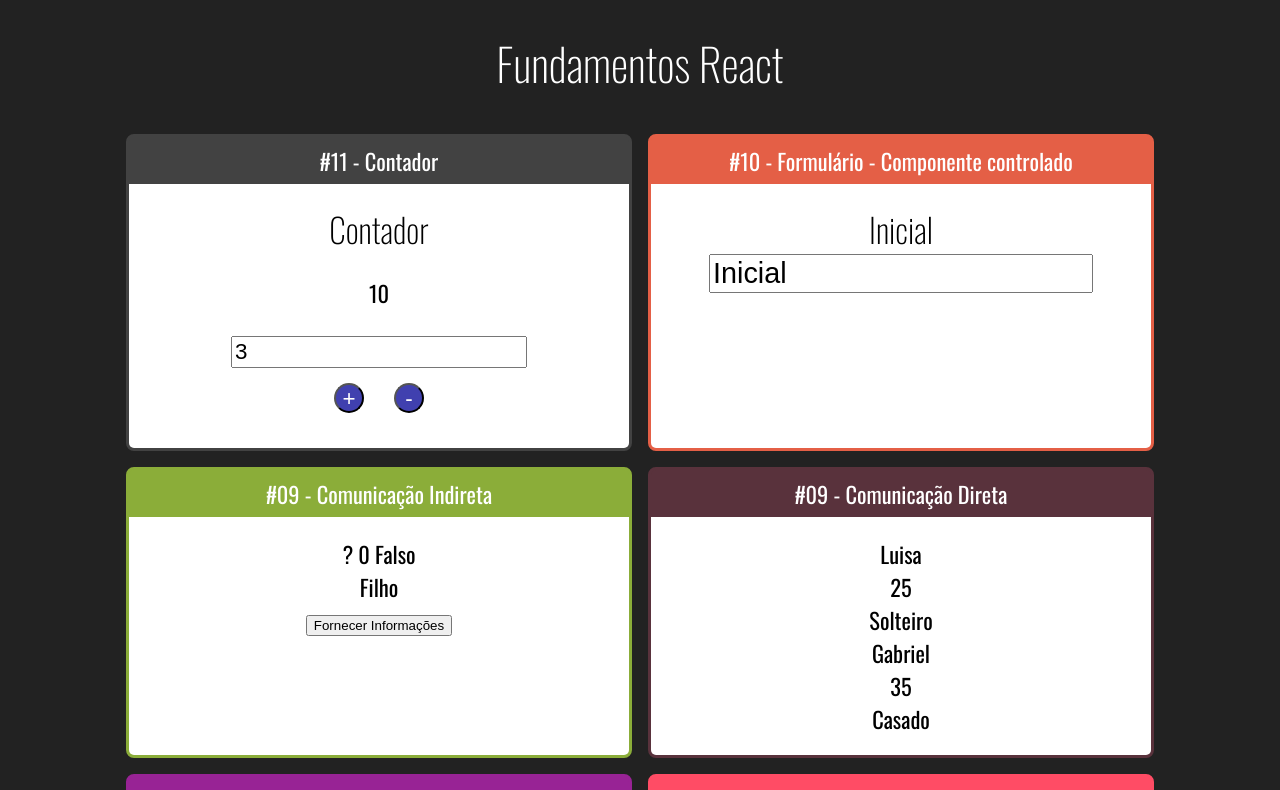
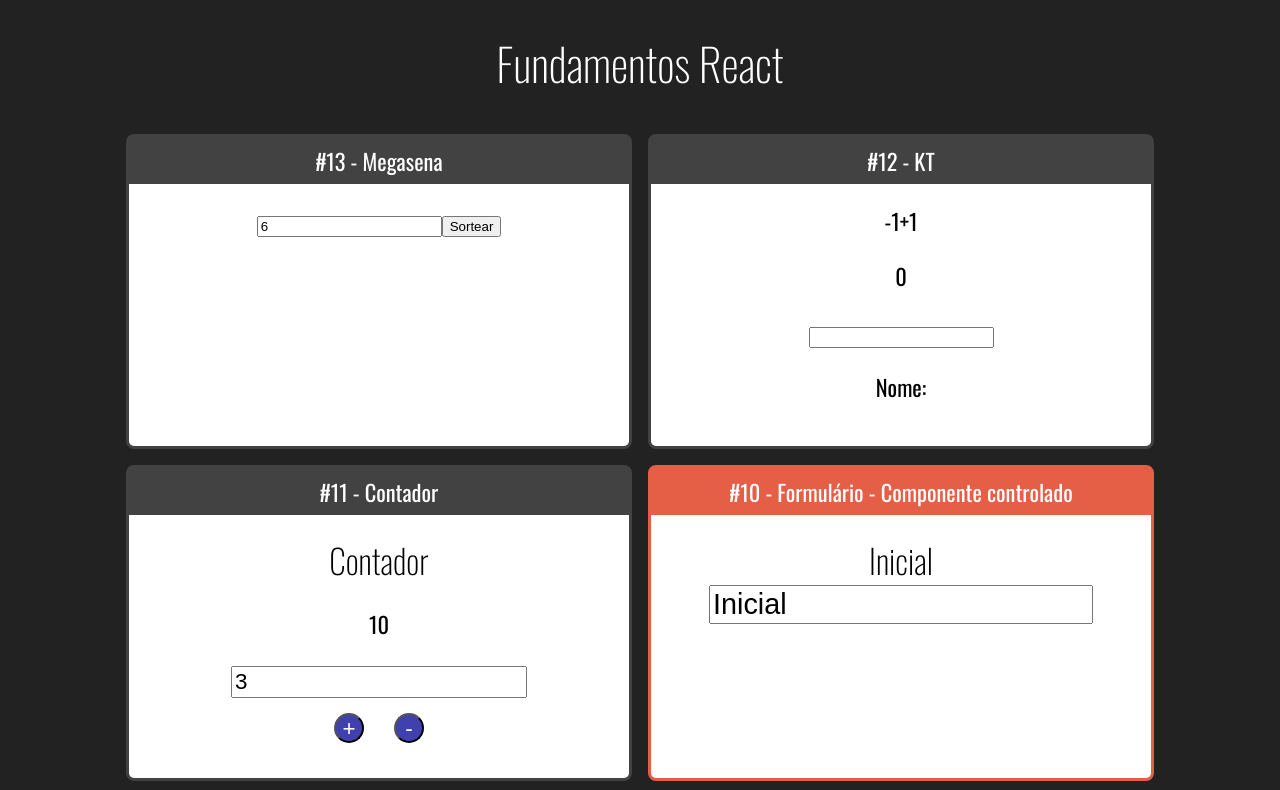
Before and after one commit to caiocesarfl/curso-react, a React (Create React App) app: page / in a window 1280 px wide. Shown: the top 790 px of the page. Built offline with nearby package versions, Linux system fonts and the light colour scheme.

Commit message:
Add a new Project React Hooks

```diff
--- /dev/null
+++ b/hooks/package.json
@@ -0,0 +1,5 @@
+{
+  "dependencies": {
+    "react-router-dom": "^5.2.0"
+  }
+}
--- a/src/App.jsx
+++ b/src/App.jsx
@@ -14,8 +14,10 @@ import FamiliaMembro from "./components/basicos/FamiliaMembro"
 import Primeiro from './components/basicos/Primeiro'
 import ComParametro from './components/basicos/ComParametro';
 import Fragment from './components/basicos/Fragment';
-import Aleatorio from './components/basicos/Aleatorio2'
+import Aleatorio from './components/basicos/Aleatorio2';
+import {Kt} from "./components/basicos/Kt1";
 import Card from "./components/layout/Card";
+import Megasena from "./components/mega/Megasena";
 
 
 // eslint-disable-next-line import/no-anonymous-default-export
@@ -23,6 +25,12 @@ export default _ =>
     <div className="App">
         <h1> Fundamentos React </h1>
         <div className="Cards">
+            <Card titulo="#13 - Megasena" color="#424242">
+                <Megasena> </Megasena>
+            </Card>
+            <Card titulo="#12 - KT" color="#424242">
+                <Kt> </Kt>
+            </Card>
             <Card titulo="#11 - Contador" color="#424242">
                 <Contador numeroInicial={10} passoInicial={3}></Contador>
             </Card>
--- /dev/null
+++ b/src/components/basicos/Kt1.jsx
@@ -0,0 +1,31 @@
+import {useState, useEffect} from "react";
+
+export const Kt = () => {
+    const [contador, setContador] = useState(0);
+    const [nome, setNome] = useState('');
+
+    useEffect (() => {
+        document.title = `Contador: ${contador}`
+    },[contador]);
+
+    useEffect (() => {
+
+    },[])
+
+    const decrementar = () => {
+        setContador(contador - 1);
+    }
+
+    const incrementar = () => {
+        setContador(contador + 1)
+    }
+    return (
+        <div>
+           <buttun onClick={decrementar}>-1</buttun>
+           <buttun onClick={incrementar}>+1</buttun>
+           <p>{contador}</p>
+           <input onChange={ev => setNome(ev.currentTarget.value)}></input>
+           <p>Nome: {nome}</p>
+        </div>
+    );
+}
--- /dev/null
+++ b/src/components/mega/Megasena.jsx
@@ -0,0 +1,39 @@
+import React, {useState} from "react";
+
+export default props => {
+    const [tamanho, setTamanho ] = useState(6);
+    const [vet,setVet] = useState([]);
+
+    const sorteia = (tamanho, max, min) => {
+        setVet([]);
+        for (let i=0; i<=tamanho; i++) {
+            let numeroAleatorio = gerarNumero (max,min);
+            if (!vet.includes(numeroAleatorio))
+                setVet(vet => [...vet, numeroAleatorio]);
+        }
+        console.log(vet);
+        return vet;
+    }
+
+    const gerarNumero = (max,min) => {
+        return parseInt(Math.random() * (max - min + 1) + min);
+    }
+
+    function retornaVet(vet) {
+        vet.forEach (num => {
+            return <span>num</span>
+        })
+    }
+
+    const definirTamanho = (e) =>  {
+        setTamanho(e.target.value);
+    }
+        return (
+        <div>
+            <label htmlFor="tamanho"></label>
+            <input id="tamanho" type="number" value={tamanho} onChange={definirTamanho}/>
+            <button onClick={ev => sorteia(1,60,tamanho)}>Sortear</button>
+            <p>{retornaVet(vet)}</p>
+        </div>
+    )
+}
```
Also changed, not shown: 1 other file (tests, documents, lock files or other folders).
